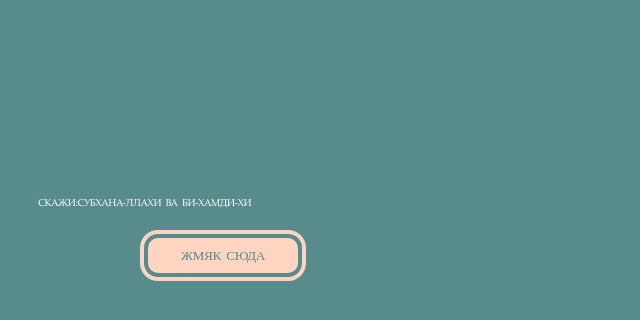
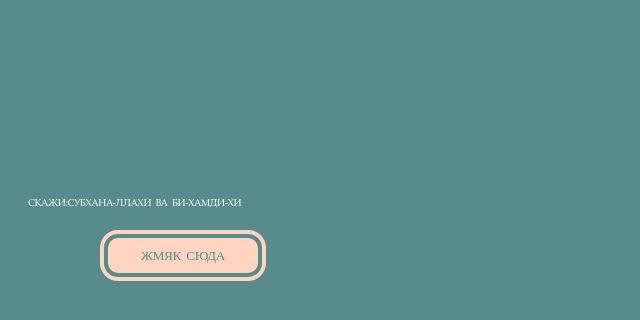
Before and after one commit to milushh/88.avgg, a plain HTML site: page index.html in a window 1280 px wide. Both pictures are taken after a click on the button "ЖМЯК СЮДА". Shown: the whole page, without its empty margins (0-640 px from the left). Drawn offline with Linux system fonts and the light colour scheme.

Commit message:
Update style.css

```diff
--- a/style.css
+++ b/style.css
@@ -13,7 +13,7 @@ body{
     height: 35px;
     position: absolute;
     margin-top: 230px;
-    margin-left: 140px;
+    margin-left: 100px;
     border: none;
     /* border-color: rgb(254,165,169) ; */
     border-radius: 10px;
@@ -42,7 +42,7 @@ text-transform: uppercase;
   font-size: 10px;
   position: absolute;
   margin-top: 190px;
-    margin-left: 30px;
+    margin-left: 20px;
   font-family: "Palatino Linotype", "Book Antiqua", Palatino, serif;
 letter-spacing: -0.4px;
 word-spacing: 2.4px;
```
